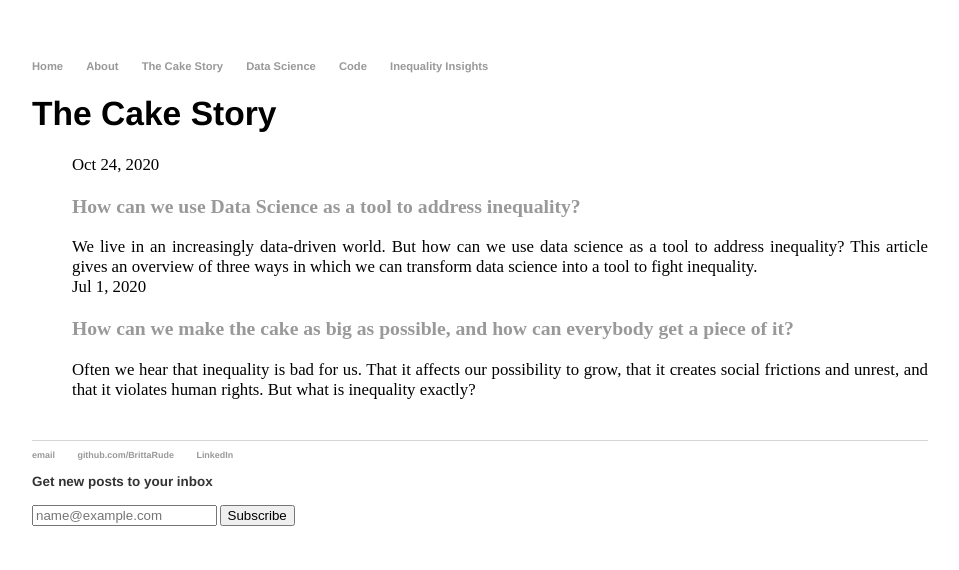
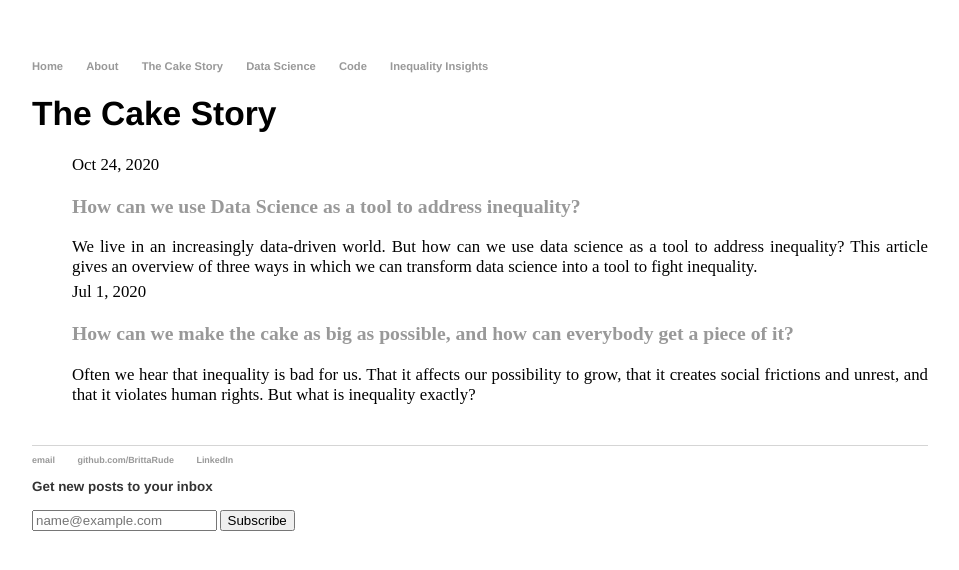
Before and after one commit to BrittaRude/BrittaRude.github.io, a Jekyll site: the page built from thecakestory/index.html, in a window 1280 px wide. Shown: the top 570 px of the page, without its empty margins (160-1119 px from the left). Built offline with Jekyll 4.4.1, drawn with Linux system fonts in a browser that asks for light colours.

Commit message:
Update main.css

```diff
--- a/css/main.css
+++ b/css/main.css
@@ -42,7 +42,7 @@ ul.posts {
 
 ul.posts li {
      list-style: none;
-     margin: auto;
+     margin: 5px auto 5px;
 }
 
 ul.inputs_DataScience {
```
